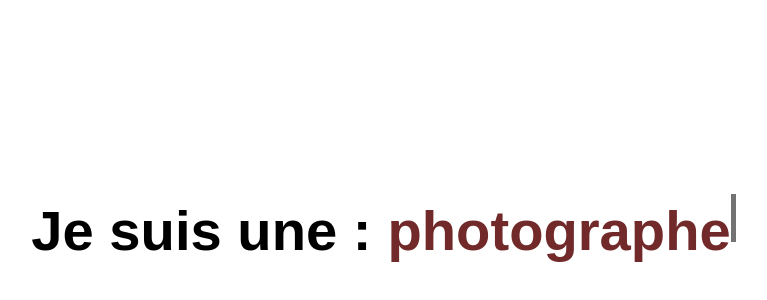
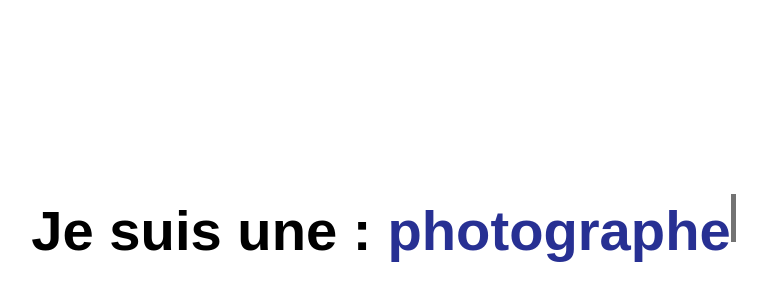
Before and after one commit to LaWass1864/Data, a plain HTML site: page text-anim/index.html in a window 1280 px wide. Shown: the part 178-478 px from the top of the page, without its empty margins (259-1026 px from the left). Drawn offline with Linux system fonts and the light colour scheme; a web font is replaced by a local one.

Commit message:
Data 1:08:05

```diff
--- a/text-anim/style.css
+++ b/text-anim/style.css
@@ -27,7 +27,7 @@ body {
 }
 
 span {
-  color:rgb(113, 41, 41);
+  color:rgb(39, 48, 147);
 }
 
 @keyframes anim {
```
